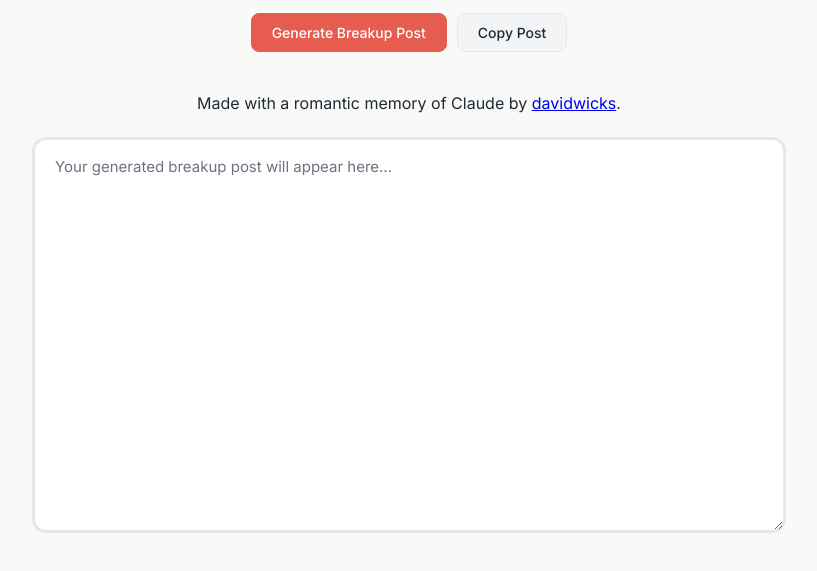
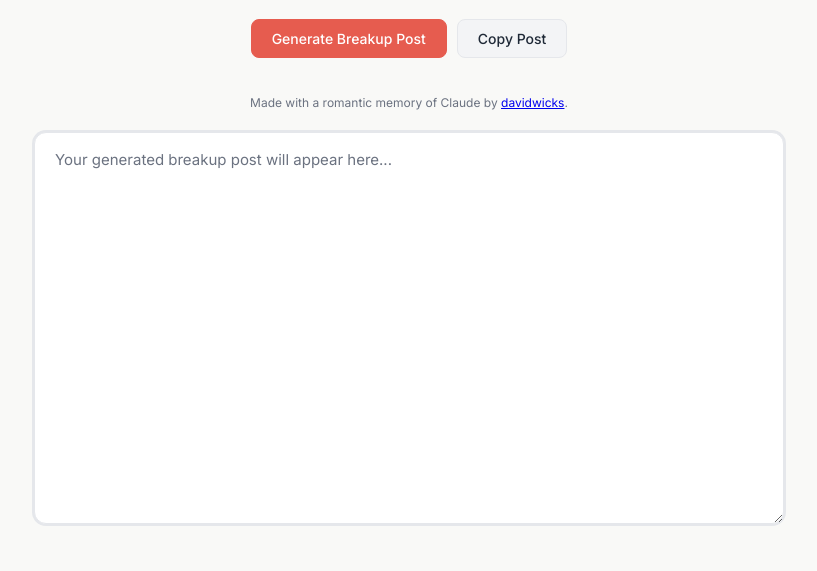
Before and after one commit to Codingpastor/claudebreakup, a plain HTML site: page index.html in a window 1280 px wide. Shown: the part 185-756 px from the top of the page, without its empty margins (231-1048 px from the left). Drawn offline with Linux system fonts and the light colour scheme; a web font is replaced by a local one.

Commit message:
smaller font

```diff
--- a/style.css
+++ b/style.css
@@ -139,4 +139,9 @@ footer {
     border-top: 1px solid var(--claude-border);
 }
 
+.footer-note p {
+    font-size: 12px; /* Smaller font size for the footer note */
+    color: var(--claude-text-secondary); /* Match secondary text color */
+}
+
 /* Removed the breakup meter styling */
```
